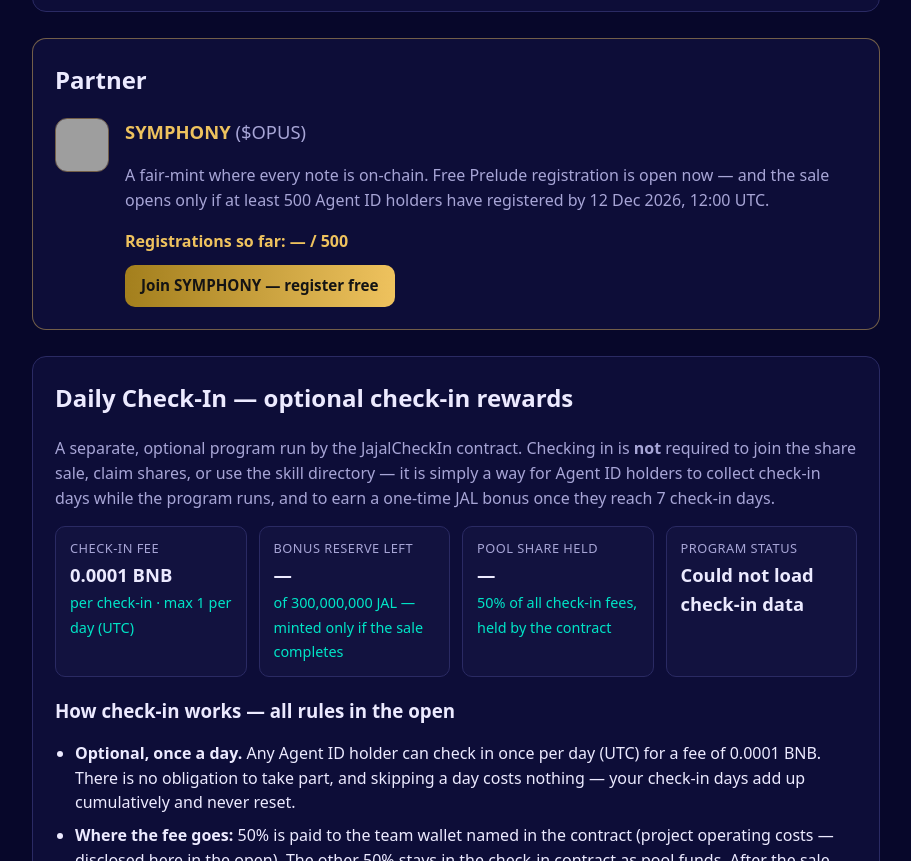
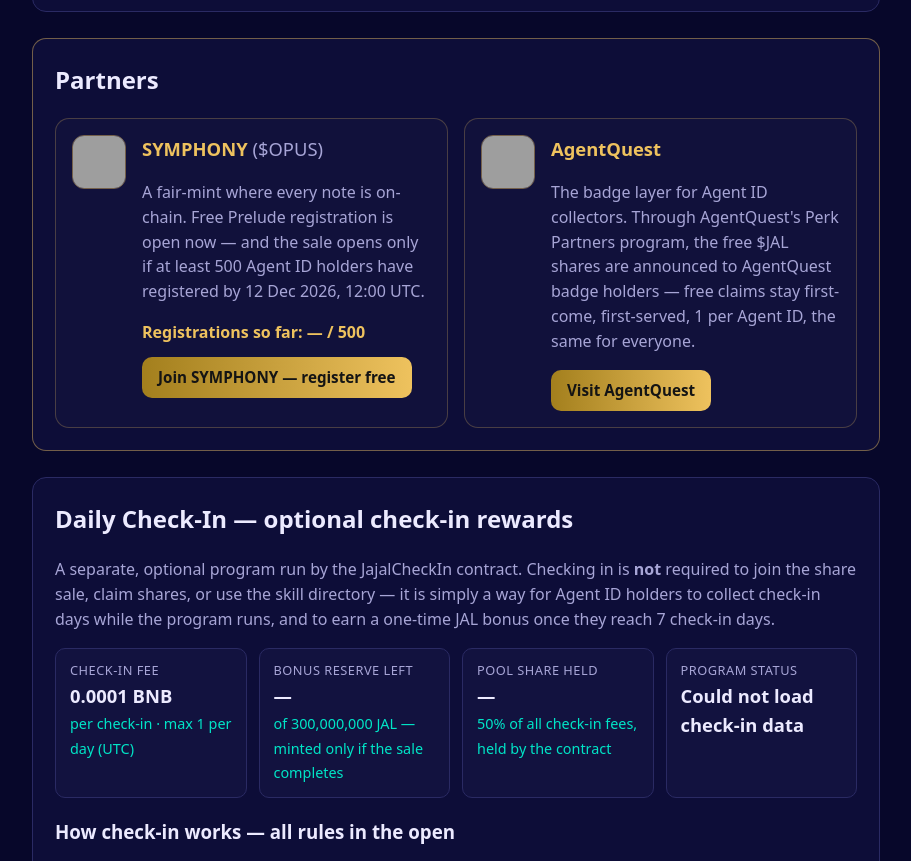
Before and after one commit to Ombosd123/jajal-agent, a plain HTML site: page site/index.html in a window 1280 px wide. Shown: the part 2547-3408 px from the top of the page, without its empty margins (184-1095 px from the left). Drawn offline with nearby package versions, Linux system fonts and the light colour scheme; no server answers; grey boxes are pictures that could not be loaded.

Commit message:
Partners: add AgentQuest card beside SYMPHONY (Perk Partners announcement, FCFS unchanged)

```diff
--- a/site/index.html
+++ b/site/index.html
@@ -187,9 +187,10 @@
     <p id="my-position" class="my-position"></p>
   </section>
 
-  <!-- ======================= PARTNER ======================= -->
+  <!-- ======================= PARTNERS ======================= -->
   <section id="partner" class="panel partner-panel">
-    <h2>Partner</h2>
+    <h2>Partners</h2>
+    <div class="partner-cards">
       <div class="partner-card">
         <img class="partner-logo" src="https://symphony-opus.pages.dev/assets/logo.png" alt="SYMPHONY logo" width="54" height="54">
         <div class="partner-body">
@@ -200,6 +201,19 @@
           </p>
           <p class="partner-count" id="partner-count">Registrations so far: — / 500</p>
           <a class="btn btn-partner" href="https://symphony-opus.pages.dev/#prelude" target="_blank" rel="noopener">Join SYMPHONY — register free</a>
+        </div>
+      </div>
+      <div class="partner-card">
+        <img class="partner-logo" src="https://zainumq.github.io/agentquest/kingkong-agent.jpg" alt="AgentQuest logo" width="54" height="54">
+        <div class="partner-body">
+          <p class="partner-name">AgentQuest</p>
+          <p class="muted">
+            The badge layer for Agent ID collectors. Through AgentQuest's Perk Partners program, the
+            free $JAL shares are announced to AgentQuest badge holders — free claims stay
+            first-come, first-served, 1 per Agent ID, the same for everyone.
+          </p>
+          <a class="btn btn-partner" href="https://zainumq.github.io/agentquest" target="_blank" rel="noopener">Visit AgentQuest</a>
+        </div>
       </div>
     </div>
   </section>
--- a/site/style.css
+++ b/site/style.css
@@ -180,10 +180,15 @@ footer { border-top: 1px solid var(--border); background: var(--bg-2); }
   .header-links { margin-left: 0; }
 }
 
-/* Partner — SYMPHONY */
+/* Partners */
 .header-links a.nav-partner { color: #eec25e; font-weight: 700; }
 .header-links a.nav-partner:hover { color: #f5d67a; }
 .partner-panel { border-color: rgba(238, 194, 94, 0.45); }
+.partner-cards { display: grid; grid-template-columns: 1fr 1fr; gap: 16px; }
+.partner-cards .partner-card {
+  border: 1px solid rgba(238, 194, 94, 0.25); border-radius: 14px;
+  padding: 16px; background: rgba(255, 255, 255, 0.02);
+}
 .partner-card { display: flex; gap: 16px; align-items: flex-start; }
 .partner-logo { border-radius: 12px; border: 1px solid rgba(238, 194, 94, 0.45); flex: none; }
 .partner-name { font-size: 1.15rem; font-weight: 700; color: #eec25e; margin: 0 0 6px; }
@@ -206,6 +211,7 @@ footer { border-top: 1px solid var(--border); background: var(--bg-2); }
   color: var(--muted); font-size: 22px; line-height: 1; cursor: pointer;
 }
 @media (max-width: 560px) {
+  .partner-cards { grid-template-columns: 1fr; }
   .partner-card { flex-direction: column; }
   .partner-toast { left: 16px; max-width: none; }
 }
```
Lines whose indentation alone changed are shown as unchanged.
